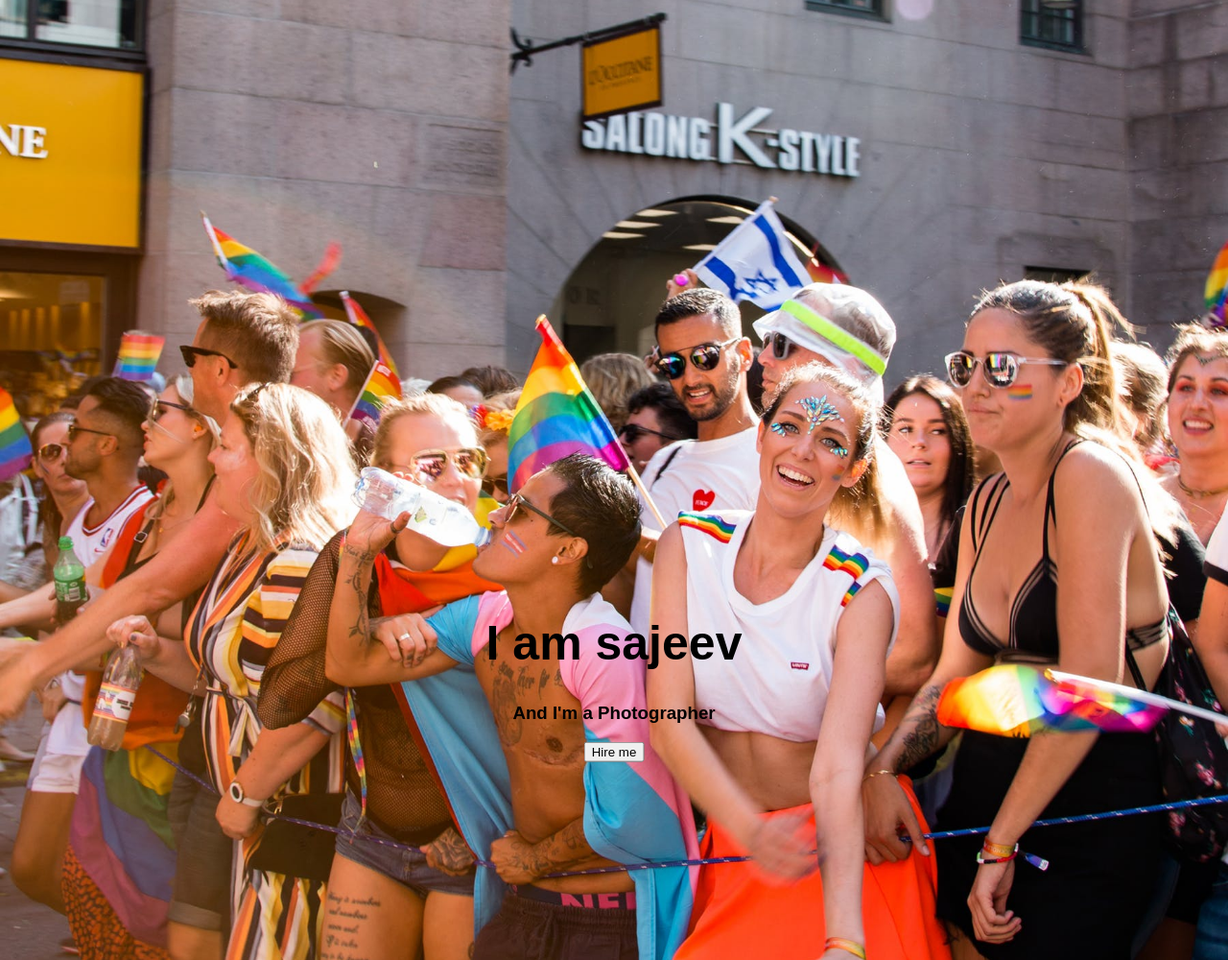
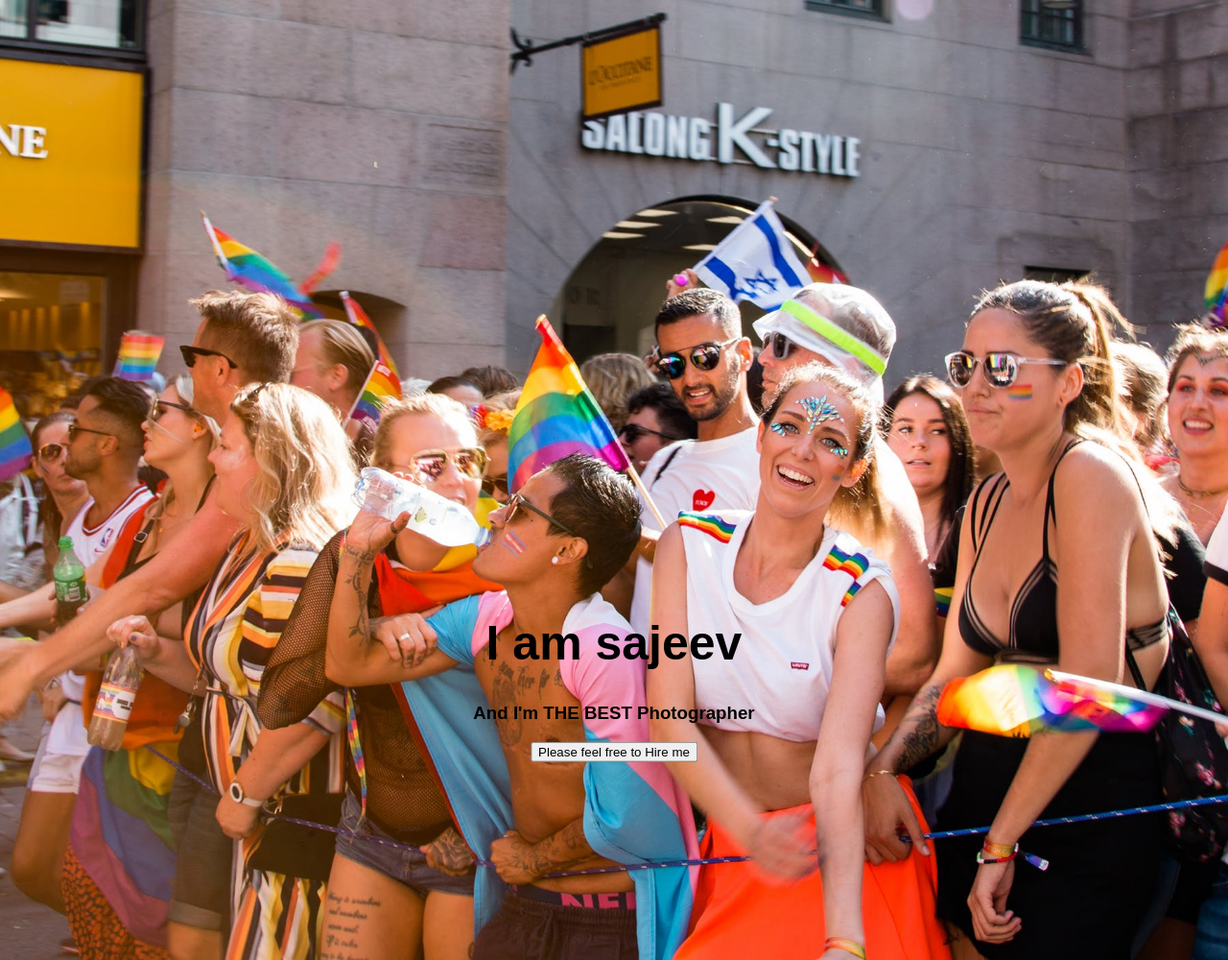
Before and after one commit to sivaramsajeev/wwwhtml, a plain HTML site: page index.html in a window 1280 px wide. Shown: the whole page at 96% size. Drawn offline with Linux system fonts and the light colour scheme.

Commit message:
best photographer there

```diff
--- a/index.html
+++ b/index.html
@@ -33,8 +33,8 @@ body {
 <div class="hero-image">
   <div class="hero-text">
     <h1 style="font-size:50px">I am sajeev</h1>
-    <h3>And I'm a Photographer</h3>
-    <button>Hire me</button>
+    <h3>And I'm THE BEST  Photographer</h3>
+    <button>Please feel free to Hire me</button>
   </div>
 </div>
 
```
